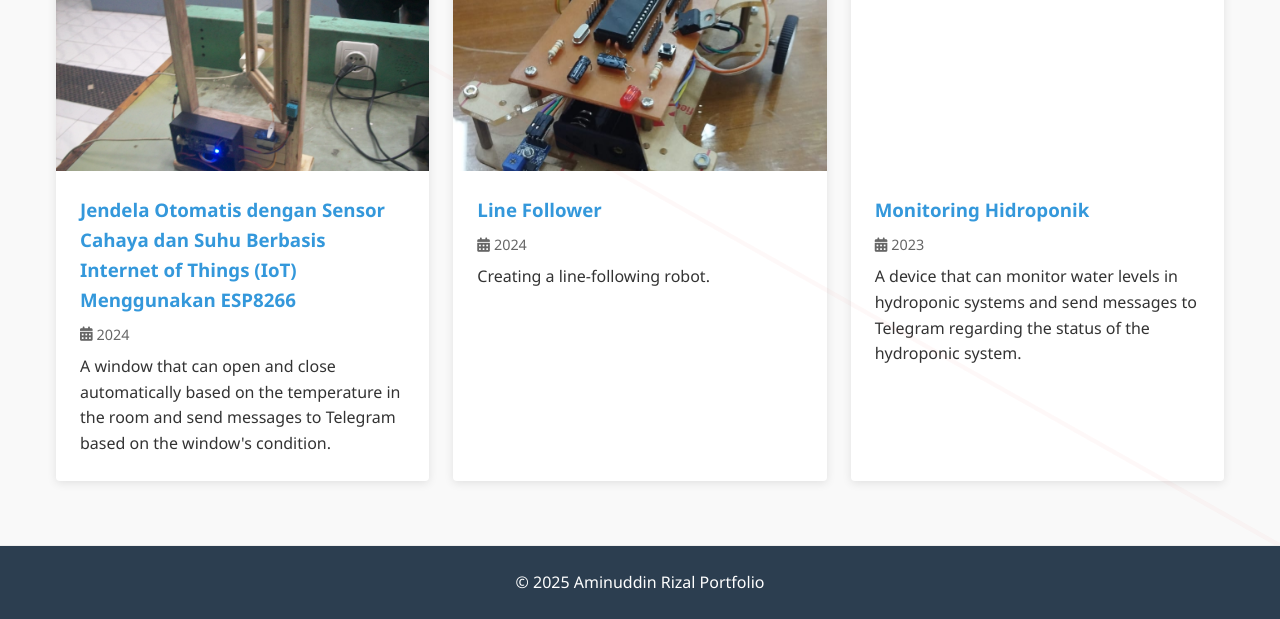
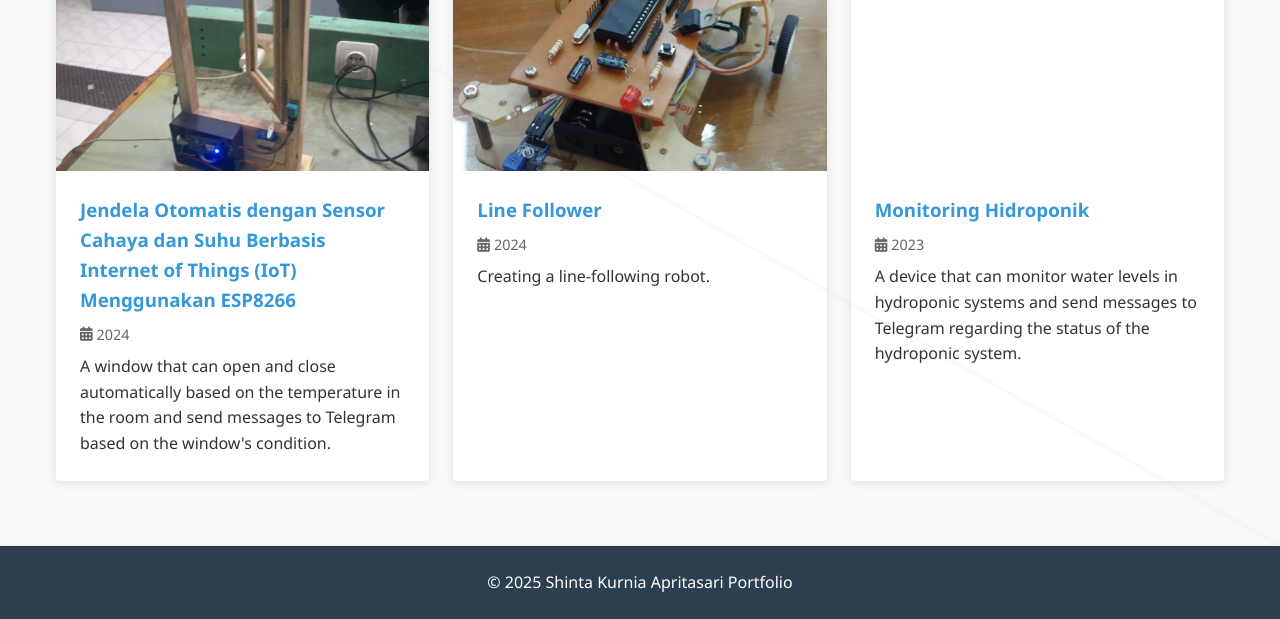
Before and after one commit to Shinta184/Portofolio, a plain HTML site: page index.html in a window 1280 px wide. Shown: the part 1952-2571 px from the top of the page. Drawn offline with Linux system fonts and the light colour scheme.

Commit message:
Update index.html

```diff
--- a/index.html
+++ b/index.html
@@ -95,7 +95,7 @@
     </main>
 
     <footer>
-        <p>&copy; <span id="current-year"></span> Aminuddin Rizal Portfolio</p>
+        <p>&copy; <span id="current-year"></span> Shinta Kurnia Apritasari Portfolio</p>
     </footer>
 
     <script src="js/script.js"></script>
```
